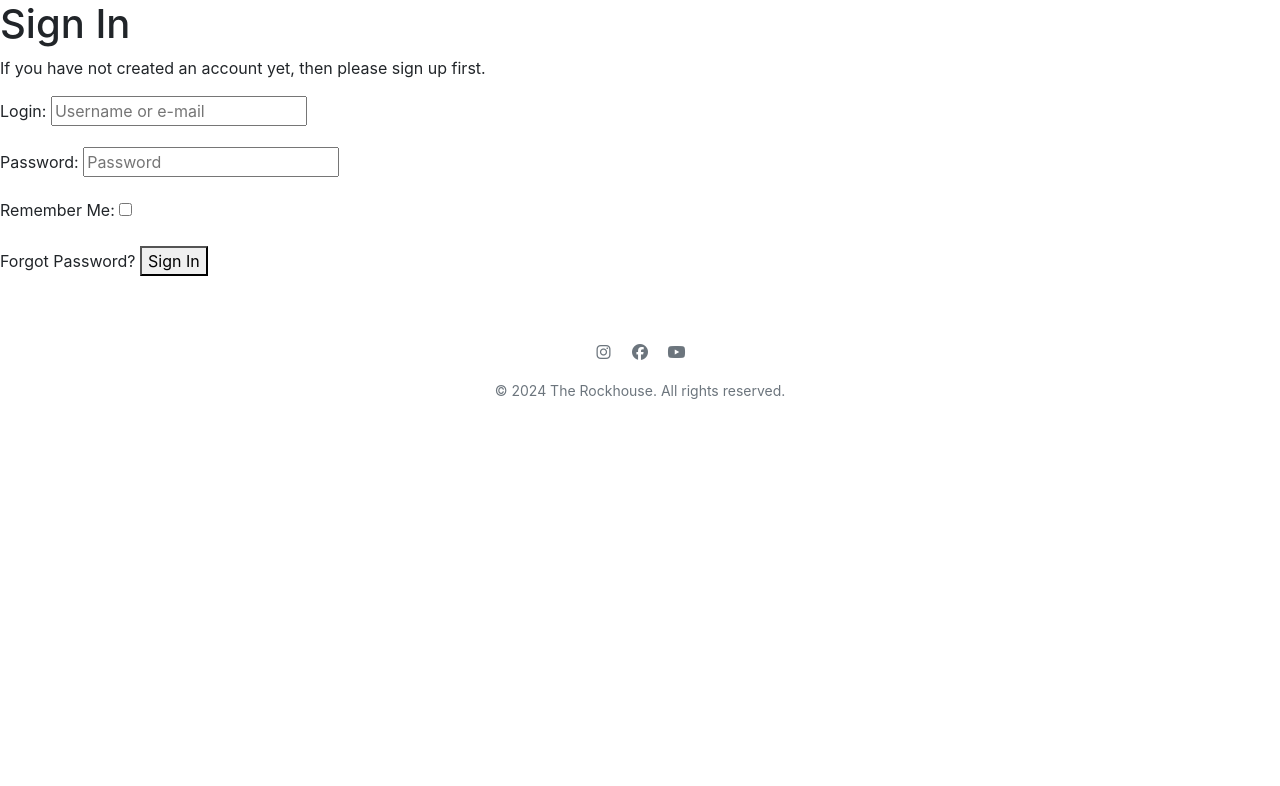
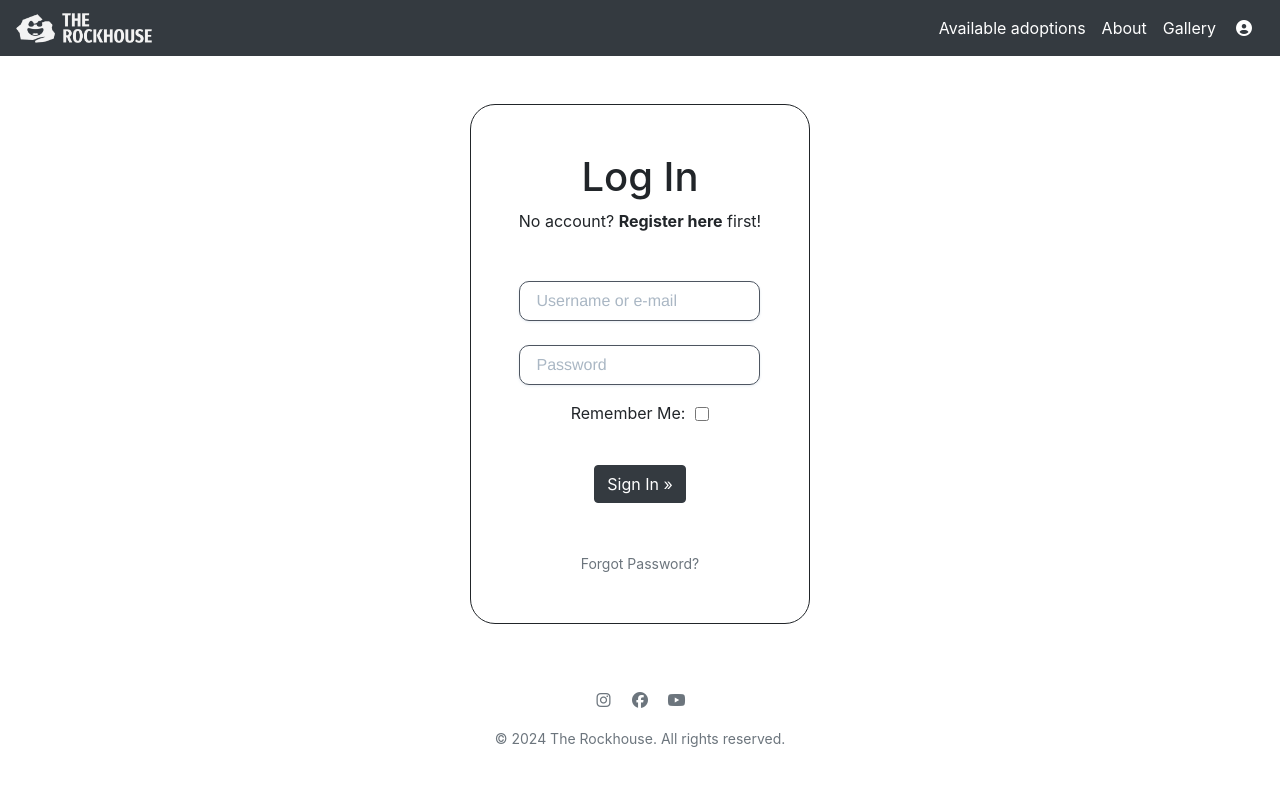
Before and after one commit to Shirral/The-Rockhouse, a Django app: page /accounts/login/ in a window 1280 px wide. Shown: the top 786 px of the page. Run offline with Django 4.2, Linux system fonts and the light colour scheme; some libraries are stand-ins or nearby versions.

Commit message:
Update the login template
Update the style of the log in template and form.

```diff
--- a/static/css/base.css
+++ b/static/css/base.css
@@ -61,6 +61,14 @@ footer a:hover {
     border-radius: 40px;
 }
 
+.custom-checkbox {
+    height: 0.9em;
+    width: 0.9em;
+    margin-left: 5px;
+    vertical-align: middle;
+    margin-bottom: 0.1em;
+}
+
 .message-container {
     max-width: 70%;
     margin: 0 auto 2em;
--- a/templates/allauth/account/login.html
+++ b/templates/allauth/account/login.html
@@ -1,46 +1,49 @@
 {% extends "account/base.html" %}
+{% load static %}
 
 {% load i18n %}
-{% load account socialaccount %}
 
 {% block head_title %}{% trans "Sign In" %}{% endblock %}
 
-{% block content %}
+{% block header %}
+  {% include 'includes/nav-secondary.html' %}
+{% endblock %}
 
-<h1>{% trans "Sign In" %}</h1>
+{% block extra_css %}
+    <link rel="stylesheet" href="{% static 'adoptions/css/adoptions.css' %}">
+{% endblock %}
 
-{% get_providers as socialaccount_providers %}
+{% block inner_content %}
 
-{% if socialaccount_providers %}
-<p>{% blocktrans with site.name as site_name %}Please sign in with one
-of your existing third party accounts. Or, <a href="{{ signup_url }}">sign up</a>
-for a {{ site_name }} account and sign in below:{% endblocktrans %}</p>
+<div class="container mt-5 p-5 rock-preview-info text-center">
+  <h1>{% trans "Log In" %}</h1>
 
-<div class="socialaccount_ballot">
+  <p class="mb-5">{% blocktrans %}No account? <strong><a href="{{ login_url }}">Register  here</a></strong> first!{% endblocktrans %}</p>
 
-  <ul class="socialaccount_providers">
-    {% include "socialaccount/snippets/provider_list.html" with process="login" %}
-  </ul>
-
-  <div class="login-or">{% trans 'or' %}</div>
-
+  <form class="login" id="login_form" method="post" action="{% url 'account_login' %}">
+    {% csrf_token %}
+    <div>
+      <div class="form-group">
+        {% comment %} <strong>{{ form.username.label_tag }}</strong><br> {% endcomment %}
+        {{ form.login }}
+        {{ form.login.errors }}
+      </div>
+      <div class="form-group">
+        <div class="mt-4"></div>
+        {% comment %} <strong>{{ form.email.label_tag }}</strong><br> {% endcomment %}
+        {{ form.password }}
+        {{ form.password.errors }}
+      </div>
+      <div class="form-group" id="remember-label">
+        {{ form.remember.label_tag }}
+        {{ form.remember }}
+      </div>
+      <div class="mb-5">
+        <button type="submit" class="mt-3 btn btn-dark">{% trans "Sign In" %} &raquo;</button>
+      </div>
+      <a class="button secondaryAction text-muted small" href="{% url 'account_reset_password' %}">{% trans "Forgot Password?" %}</a>
+    </div>
+  </form>
 </div>
 
-{% include "socialaccount/snippets/login_extra.html" %}
-
-{% else %}
-<p>{% blocktrans %}If you have not created an account yet, then please
-<a href="{{ signup_url }}">sign up</a> first.{% endblocktrans %}</p>
-{% endif %}
-
-<form class="login" method="POST" action="{% url 'account_login' %}">
-  {% csrf_token %}
-  {{ form.as_p }}
-  {% if redirect_field_value %}
-  <input type="hidden" name="{{ redirect_field_name }}" value="{{ redirect_field_value }}" />
-  {% endif %}
-  <a class="button secondaryAction" href="{% url 'account_reset_password' %}">{% trans "Forgot Password?" %}</a>
-  <button class="primaryAction" type="submit">{% trans "Sign In" %}</button>
-</form>
-
 {% endblock %}
--- a/the_rockhouse/settings.py
+++ b/the_rockhouse/settings.py
@@ -72,6 +72,7 @@ LOGIN_URL = '/accounts/login/'
 LOGIN_REDIRECT_URL = '/'
 ACCOUNT_FORMS = {
     'signup': 'userprofile.forms.CustomSignupForm',
+    'login': 'userprofile.forms.CustomLoginForm',
 }
 
 
--- a/userprofile/forms.py
+++ b/userprofile/forms.py
@@ -1,4 +1,4 @@
-from allauth.account.forms import SignupForm
+from allauth.account.forms import SignupForm, LoginForm
 
 
 class CustomSignupForm(SignupForm):
@@ -6,4 +6,13 @@ class CustomSignupForm(SignupForm):
         super().__init__(*args, **kwargs)
         for field in self.fields:
             self.fields[field].widget.attrs['class'] = 'stripe-style-input'
-        print('Hello, I am working...')
+
+
+class CustomLoginForm(LoginForm):
+    def __init__(self, *args, **kwargs):
+        super().__init__(*args, **kwargs)
+        for field in self.fields:
+            if field != 'remember':
+                self.fields[field].widget.attrs['class'] = 'stripe-style-input'
+            else:
+                self.fields[field].widget.attrs['class'] = 'custom-checkbox'
```
